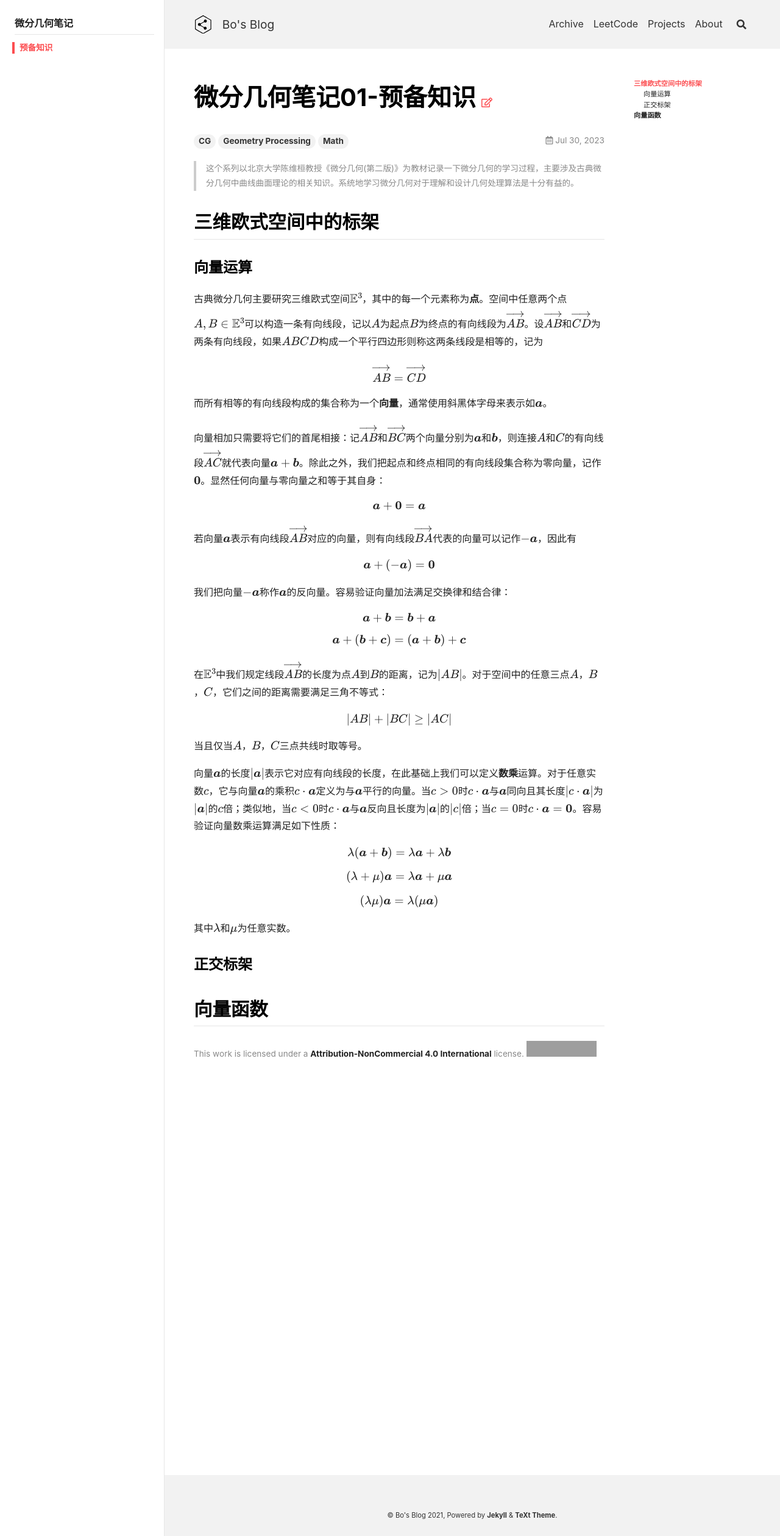
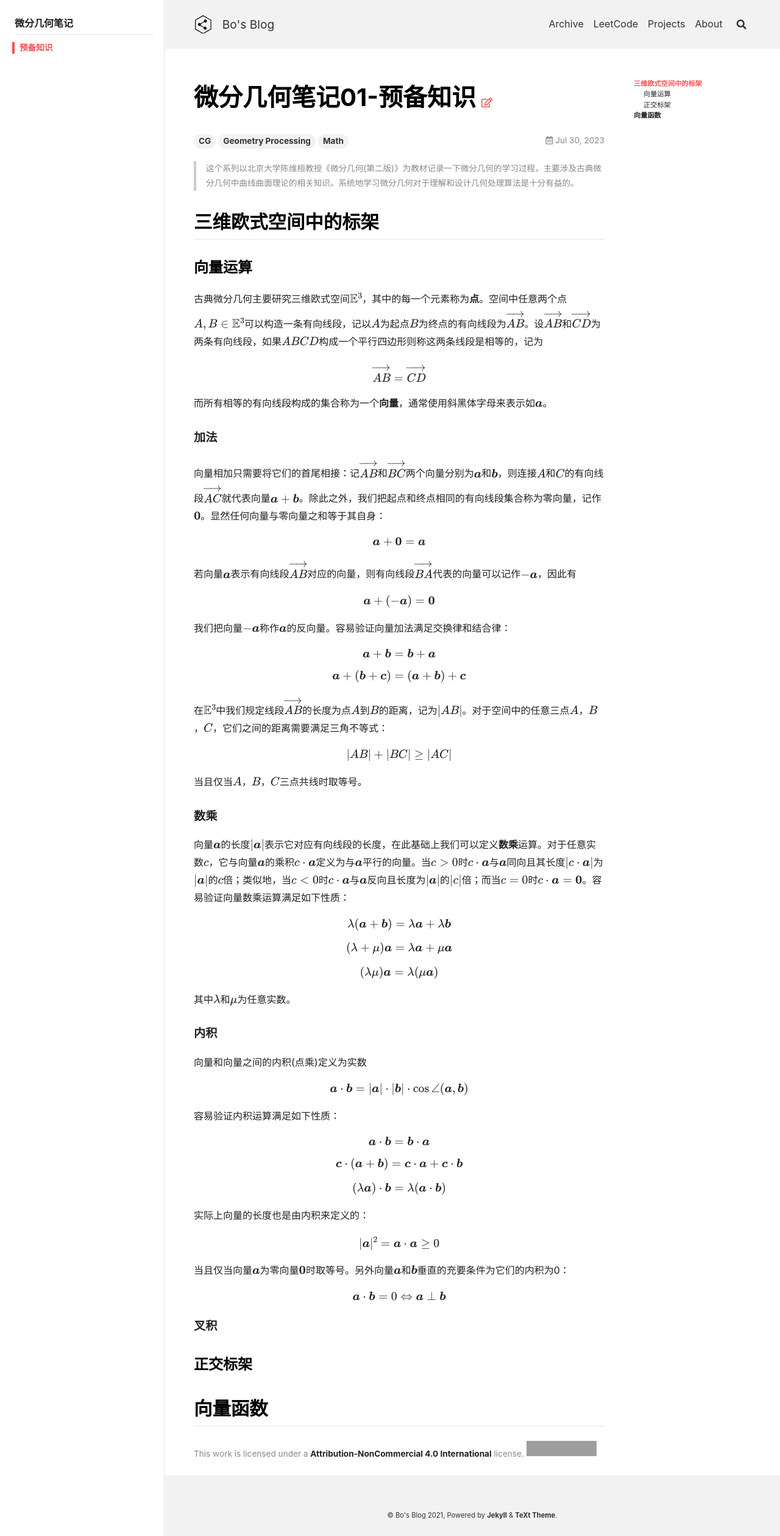
Before and after one commit to peng00bo00/peng00bo00_previous_blog, a Jekyll site: the page built from _posts/2023-07-30-DifferentialGeometry-NOTES-01.md, in a window 1280 px wide. Shown: the whole page at 61% size. Built offline with Jekyll 4.4.1, drawn with Linux system fonts in a browser that asks for light colours; nearby versions of some CDN libraries; grey boxes are pictures that could not be loaded.

Commit message:
Update 2023-07-30-DifferentialGeometry-NOTES-01.md

```diff
--- a/_posts/2023-07-30-DifferentialGeometry-NOTES-01.md
+++ b/_posts/2023-07-30-DifferentialGeometry-NOTES-01.md
@@ -23,6 +23,8 @@ $$
 $$
 
 而所有相等的有向线段构成的集合称为一个**向量**，通常使用斜黑体字母来表示如$$\boldsymbol{a}$$。
+
+#### 加法
 
 向量相加只需要将它们的首尾相接：记$$\overrightarrow{AB}$$和$$\overrightarrow{BC}$$两个向量分别为$$\boldsymbol{a}$$和$$\boldsymbol{b}$$，则连接$$A$$和$$C$$的有向线段$$\overrightarrow{AC}$$就代表向量$$\boldsymbol{a}+\boldsymbol{b}$$。除此之外，我们把起点和终点相同的有向线段集合称为零向量，记作$$\boldsymbol{0}$$。显然任何向量与零向量之和等于其自身：
 
@@ -54,7 +56,9 @@ $$
 
 当且仅当$$A$$，$$B$$，$$C$$三点共线时取等号。
 
-向量$$\boldsymbol{a}$$的长度$$\vert \boldsymbol{a} \vert$$表示它对应有向线段的长度，在此基础上我们可以定义**数乘**运算。对于任意实数$$c$$，它与向量$$\boldsymbol{a}$$的乘积$$c \cdot \boldsymbol{a}$$定义为与$$\boldsymbol{a}$$平行的向量。当$$c \gt 0$$时$$c \cdot \boldsymbol{a}$$与$$\boldsymbol{a}$$同向且其长度$$\vert c \cdot \boldsymbol{a} \vert$$为$$\vert \boldsymbol{a} \vert$$的$$c$$倍；类似地，当$$c \lt 0$$时$$c \cdot \boldsymbol{a}$$与$$\boldsymbol{a}$$反向且长度为$$\vert \boldsymbol{a} \vert$$的$$\vert c \vert$$倍；当$$c = 0$$时$$c \cdot \boldsymbol{a} = \boldsymbol{0}$$。容易验证向量数乘运算满足如下性质：
+#### 数乘
+
+向量$$\boldsymbol{a}$$的长度$$\vert \boldsymbol{a} \vert$$表示它对应有向线段的长度，在此基础上我们可以定义**数乘**运算。对于任意实数$$c$$，它与向量$$\boldsymbol{a}$$的乘积$$c \cdot \boldsymbol{a}$$定义为与$$\boldsymbol{a}$$平行的向量。当$$c \gt 0$$时$$c \cdot \boldsymbol{a}$$与$$\boldsymbol{a}$$同向且其长度$$\vert c \cdot \boldsymbol{a} \vert$$为$$\vert \boldsymbol{a} \vert$$的$$c$$倍；类似地，当$$c \lt 0$$时$$c \cdot \boldsymbol{a}$$与$$\boldsymbol{a}$$反向且长度为$$\vert \boldsymbol{a} \vert$$的$$\vert c \vert$$倍；而当$$c = 0$$时$$c \cdot \boldsymbol{a} = \boldsymbol{0}$$。容易验证向量数乘运算满足如下性质：
 
 $$
 \lambda (\boldsymbol{a} + \boldsymbol{b}) = \lambda \boldsymbol{a} + \lambda \boldsymbol{b}
@@ -70,6 +74,42 @@ $$
 
 其中$$\lambda$$和$$\mu$$为任意实数。
 
+#### 内积
+
+向量和向量之间的内积(点乘)定义为实数
+
+$$
+\boldsymbol{a} \cdot \boldsymbol{b} = \vert \boldsymbol{a} \vert \cdot \vert \boldsymbol{b} \vert \cdot \cos{\angle(\boldsymbol{a}, \boldsymbol{b})}
+$$
+
+容易验证内积运算满足如下性质：
+
+$$
+\boldsymbol{a} \cdot \boldsymbol{b} = \boldsymbol{b} \cdot \boldsymbol{a}
+$$
+
+$$
+\boldsymbol{c} \cdot (\boldsymbol{a} + \boldsymbol{b}) = \boldsymbol{c} \cdot \boldsymbol{a} + \boldsymbol{c} \cdot \boldsymbol{b}
+$$
+
+$$
+(\lambda \boldsymbol{a}) \cdot \boldsymbol{b} = \lambda (\boldsymbol{a} \cdot \boldsymbol{b})
+$$
+
+实际上向量的长度也是由内积来定义的：
+
+$$
+\vert \boldsymbol{a} \vert^2 = \boldsymbol{a} \cdot \boldsymbol{a} \geq 0
+$$
+
+当且仅当向量$$\boldsymbol{a}$$为零向量$$\boldsymbol{0}$$时取等号。另外向量$$\boldsymbol{a}$$和$$\boldsymbol{b}$$垂直的充要条件为它们的内积为0：
+
+$$
+\boldsymbol{a} \cdot \boldsymbol{b} = 0 \Leftrightarrow \boldsymbol{a} \perp \boldsymbol{b}
+$$
+
+#### 叉积
+
 ### 正交标架
 
 ## 向量函数
```
